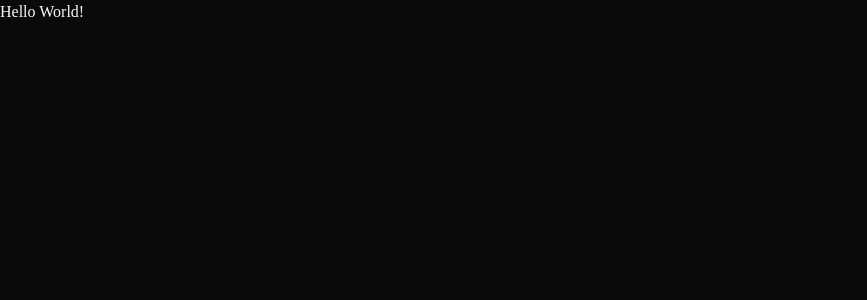
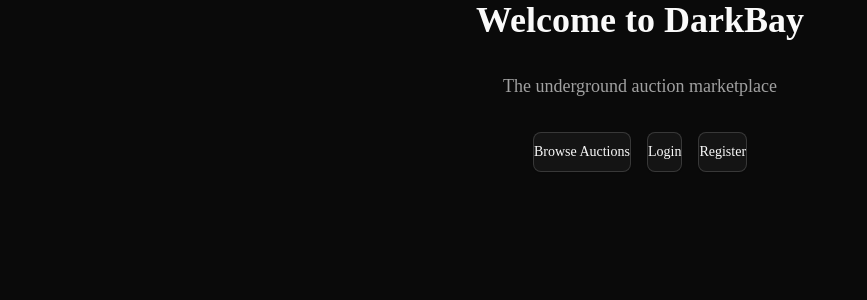
Before and after one commit to Chralt98/neuefische-recap-project-4, a Next.js app in the folder next-bay/: page / in a window 1280 px wide. Shown: the top 300 px of the page, without its empty margins (0-867 px from the left). Built offline with nearby package versions, Linux system fonts and the light colour scheme.

Commit message:
feat: enhance homepage layout with auction browsing and authentication links

```diff
--- a/next-bay/app/page.tsx
+++ b/next-bay/app/page.tsx
@@ -1,9 +1,33 @@
-import styles from "./page.module.css";
+import Link from "next/link";
+import { buttonVariants } from "@/components/ui/button";
 
 export default function Home() {
   return (
-    <div>
-      <main>Hello World!</main>
+    <div className="flex flex-col items-center gap-8 py-16">
+      <h1 className="text-4xl font-bold">Welcome to DarkBay</h1>
+      <p className="text-muted-foreground text-lg">
+        The underground auction marketplace
+      </p>
+      <div className="flex gap-4">
+        <Link
+          href="/auction-list"
+          className={buttonVariants({ variant: "outline", size: "lg" })}
+        >
+          Browse Auctions
+        </Link>
+        <Link
+          href="/login"
+          className={buttonVariants({ variant: "outline", size: "lg" })}
+        >
+          Login
+        </Link>
+        <Link
+          href="/register"
+          className={buttonVariants({ variant: "outline", size: "lg" })}
+        >
+          Register
+        </Link>
+      </div>
     </div>
   );
 }
```
